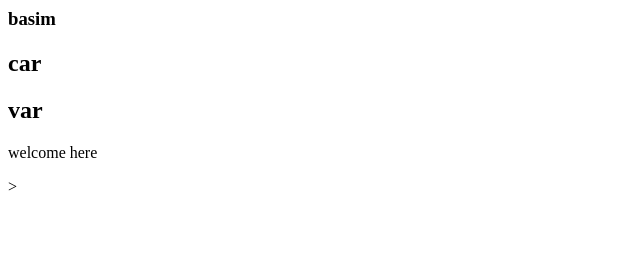
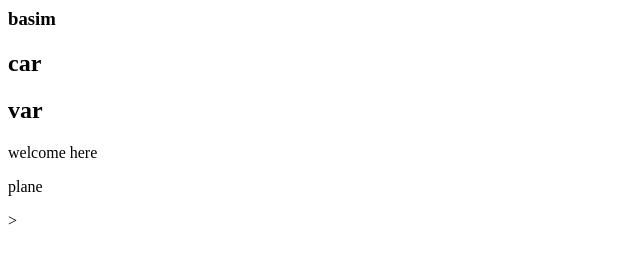
Before and after one commit to basim20225/ali, a plain HTML site: page index.html in a window 1280 px wide. Shown: the full height of the page, 0-640 px from the left. Drawn offline with Linux system fonts and the light colour scheme.

Commit message:
Update index.html

```diff
--- a/index.html
+++ b/index.html
@@ -7,6 +7,7 @@
     <h2>car</h2>
     <h2>var</h2>
     <p>welcome here</p>
+    <p>plane</P>
 
 
 </body>
```
